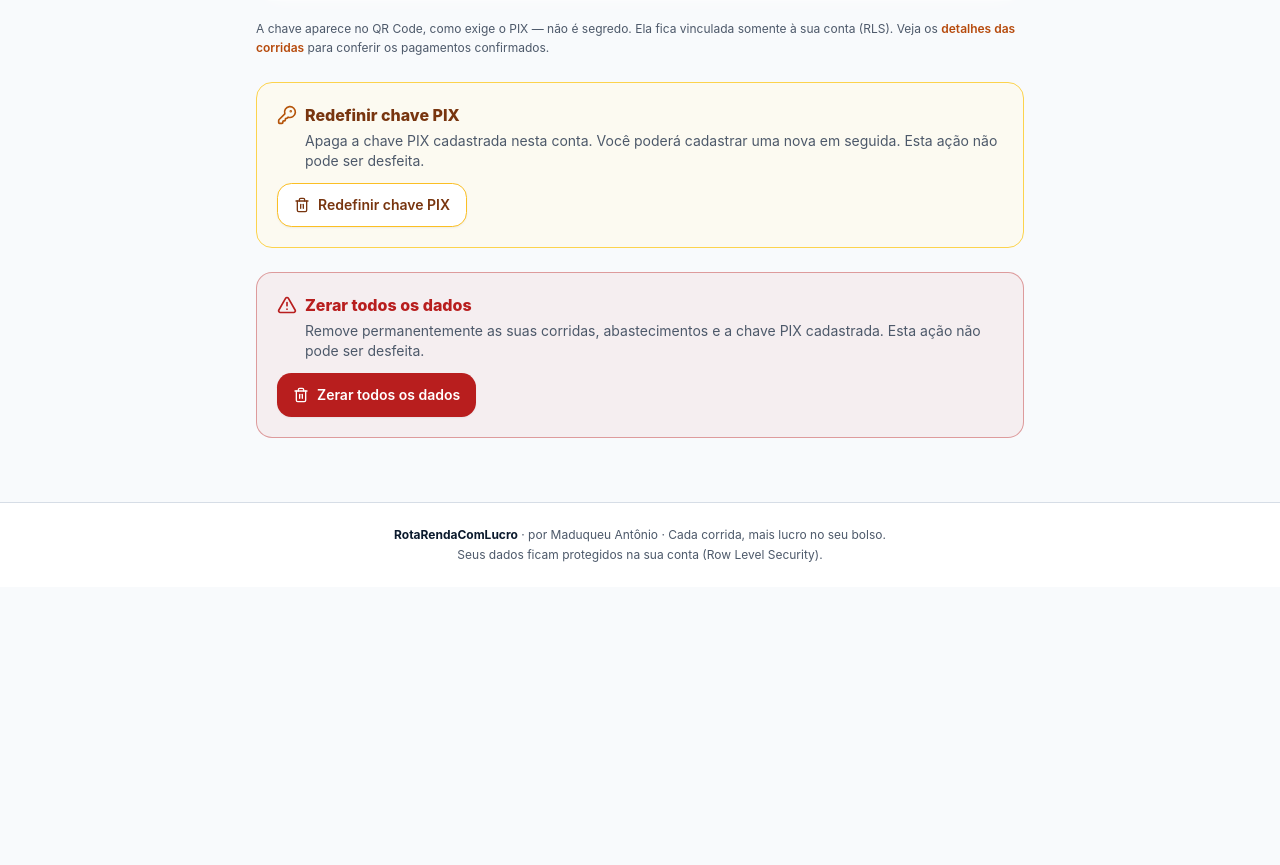
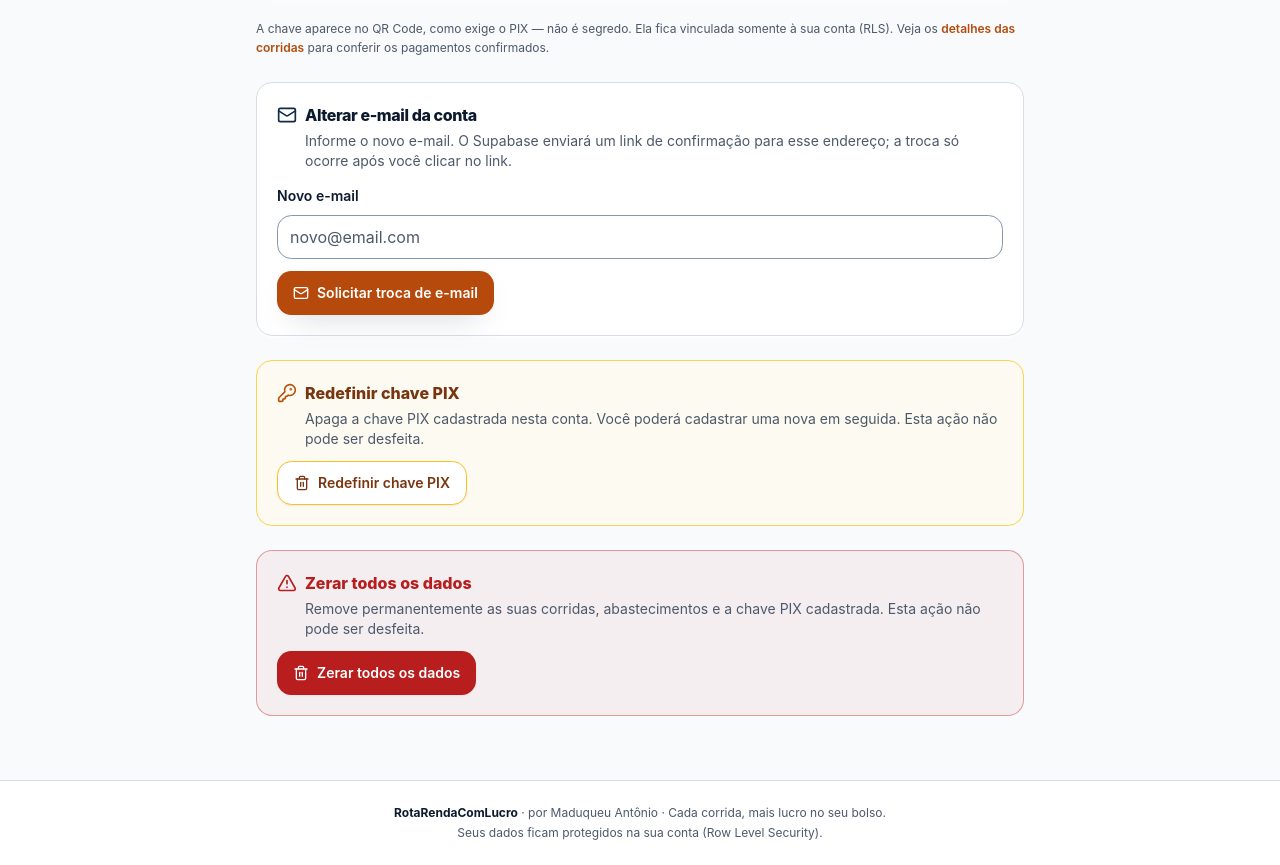
Before and after one commit to amaduqueu-art/rotalucro, a Next.js app: page /configuracoes in a window 1280 px wide. Shown: the part 959-1824 px from the top of the page. Before the commit the page ends 1546 px from the top, so only its background shows below. Built offline with nearby package versions, Linux system fonts and the light colour scheme; no server answers.

Commit message:
Adiciona solicitacao de troca de email na conta

```diff
--- a/src/app/(app)/configuracoes/page.tsx
+++ b/src/app/(app)/configuracoes/page.tsx
@@ -2,6 +2,7 @@ import type { Metadata } from 'next';
 
 import { DataResetCard } from '@/components/data-reset-card';
 import { DriverPixForm } from '@/components/driver-pix-form';
+import { EmailChangeCard } from '@/components/email-change-card';
 import { PixResetCard } from '@/components/pix-reset-card';
 
 export const metadata: Metadata = {
@@ -23,6 +24,8 @@ export default function ConfiguracoesPage() {
       </header>
       <DriverPixForm />
 
+      <EmailChangeCard />
+
       <PixResetCard />
 
       <DataResetCard />
--- /dev/null
+++ b/src/components/email-change-card.tsx
@@ -0,0 +1,98 @@
+'use client';
+
+import { Loader2, Mail } from 'lucide-react';
+import { useState, type FormEvent } from 'react';
+import { toast } from 'sonner';
+
+import { Button } from '@/components/ui/button';
+import { Input } from '@/components/ui/input';
+import { Label } from '@/components/ui/label';
+import { createClient } from '@/lib/supabase/client';
+import { getErrorMessage } from '@/lib/utils';
+
+/**
+ * Solicita a alteração do e-mail da conta logada. O Supabase envia um link de
+ * confirmação para o novo endereço; a troca só ocorre após a confirmação.
+ */
+export function EmailChangeCard() {
+  const [newEmail, setNewEmail] = useState('');
+  const [saving, setSaving] = useState(false);
+  const [error, setError] = useState<string | null>(null);
+
+  async function handleSubmit(event: FormEvent<HTMLFormElement>) {
+    event.preventDefault();
+    setError(null);
+
+    const value = newEmail.trim();
+    if (!/^[^\s@]+@[^\s@]+\.[^\s@]+$/.test(value)) {
+      setError('Informe um e-mail válido.');
+      return;
+    }
+
+    setSaving(true);
+    try {
+      const supabase = createClient();
+      const { error: updateError } = await supabase.auth.updateUser({
+        email: value,
+      });
+      if (updateError) throw updateError;
+
+      toast.success('Confirmação enviada', {
+        description:
+          'Um link foi enviado para o novo e-mail. A troca ocorre após a confirmação.',
+      });
+      setNewEmail('');
+    } catch (updateError) {
+      toast.error('Não foi possível solicitar a troca de e-mail', {
+        description: getErrorMessage(updateError, 'Tente novamente em instantes.'),
+      });
+    } finally {
+      setSaving(false);
+    }
+  }
+
+  return (
+    <div className="space-y-3 rounded-2xl border bg-card p-5 shadow-card">
+      <div className="flex items-start gap-2">
+        <Mail className="mt-0.5 size-5 shrink-0 text-primary" aria-hidden="true" />
+        <div className="space-y-1">
+          <h2 className="text-base font-extrabold tracking-tight">
+            Alterar e-mail da conta
+          </h2>
+          <p className="text-sm text-muted-foreground">
+            Informe o novo e-mail. O Supabase enviará um link de confirmação para
+            esse endereço; a troca só ocorre após você clicar no link.
+          </p>
+        </div>
+      </div>
+
+      <form onSubmit={handleSubmit} className="space-y-3">
+        <div className="space-y-2">
+          <Label htmlFor="new-email">Novo e-mail</Label>
+          <Input
+            id="new-email"
+            type="email"
+            autoComplete="email"
+            value={newEmail}
+            onChange={(event) => {
+              setNewEmail(event.target.value);
+              setError(null);
+            }}
+            placeholder="novo@email.com"
+            aria-invalid={Boolean(error)}
+          />
+          {error ? <p className="field-error">{error}</p> : null}
+        </div>
+
+        <Button type="submit" variant="accent" disabled={saving}>
+          {saving ? (
+            <Loader2 className="animate-spin" aria-hidden="true" />
+          ) : (
+            <Mail aria-hidden="true" />
+          )}
+          {saving ? 'Enviando...' : 'Solicitar troca de e-mail'}
+        </Button>
+      </form>
+    </div>
+  );
+}
```
